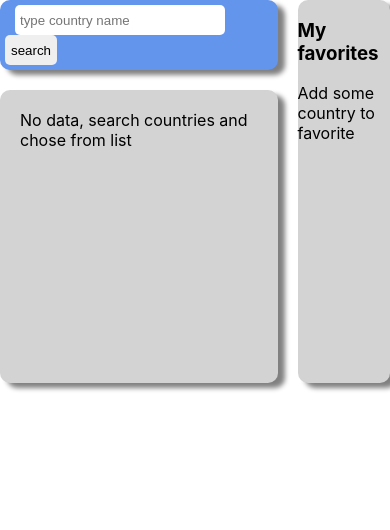
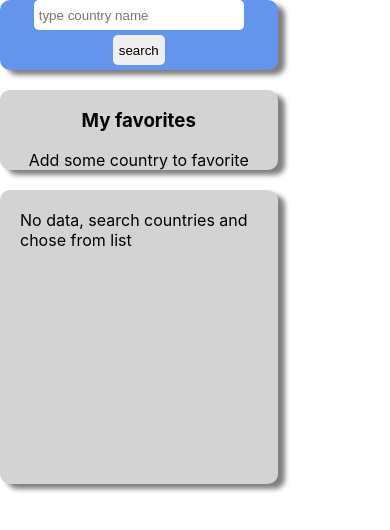
Before and after one commit to fabskrejt/hotger-test, a React (Create React App) app: page / in a window 390 px wide. Shown: the top 530 px of the page. Built offline with nearby package versions, Linux system fonts and the light colour scheme.

Commit message:
added @media

```diff
--- a/src/App.css
+++ b/src/App.css
@@ -9,3 +9,11 @@
     grid-template-columns: 3fr 1fr;
     grid-gap: 20px;
 }
+@media (max-width: 500px) {
+    .App {
+        grid-template-areas:
+          'header '
+          'favorites'
+          'main ';
+    }
+}
--- a/src/components/content/search-results/search-results.module.css
+++ b/src/components/content/search-results/search-results.module.css
@@ -25,6 +25,7 @@
 
 .country button {
     height: 20px;
+    margin: 5px 0;
 }
 
 .country button:hover {
--- a/src/components/favorites/favorites.module.css
+++ b/src/components/favorites/favorites.module.css
@@ -16,15 +16,18 @@
 
 .favorites li {
     margin: auto;
-    width:150px;
+    width: 150px;
     padding: 5px 0;
+    list-style-position: inside;
 }
-.favoritesElement{
+
+.favoritesElement {
     display: flex;
     justify-content: space-between;
     align-items: center;
 }
+
 .favorites button {
-   height: 20px;
+    height: 20px;
     width: 30px;
 }
--- a/src/components/search-form/search-form.module.css
+++ b/src/components/search-form/search-form.module.css
@@ -19,8 +19,22 @@ input {
     min-width: 200px;
     margin: 0 10px;
     padding: 0 5px;
+
 }
 
 .searchFormContent button:hover {
     background-color: gray;
 }
+
+@media (max-width: 430px) {
+    .searchFormContent form{
+        background-color: cornflowerblue;
+        display: flex;
+        justify-content: center;
+        align-items: center;
+        flex-direction: column;
+    }
+    .searchFormContent form button{
+        margin: 5px 0;
+    }
+}
```
